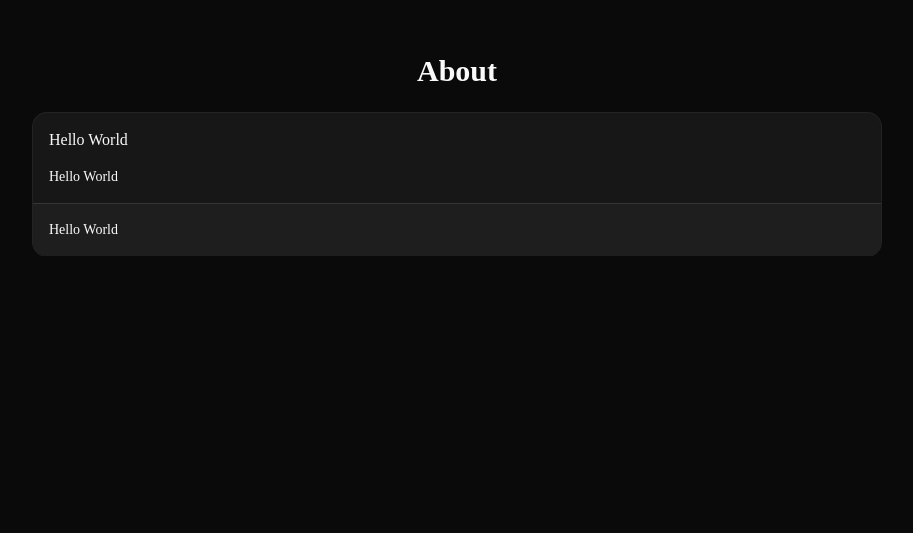
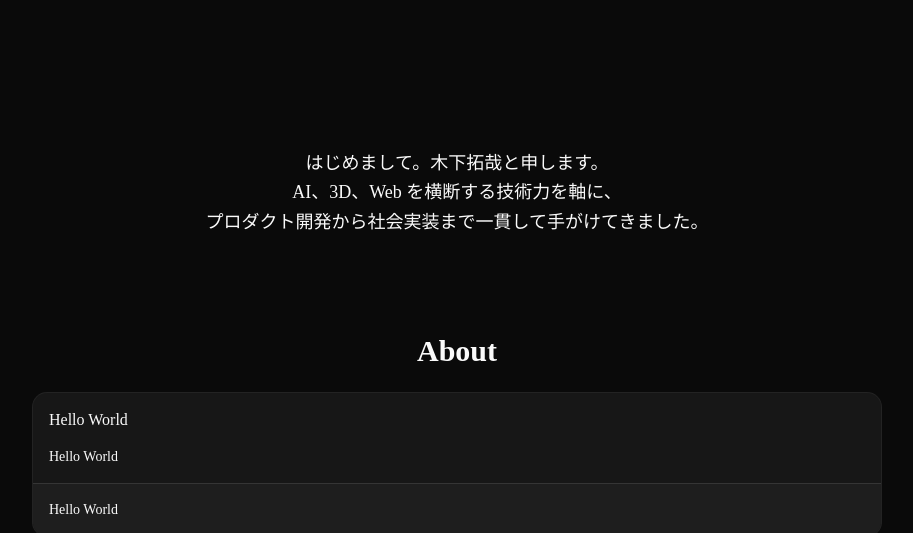
Before and after one commit to Tkino117/portfolio, a Next.js app: page / in a window 1280 px wide. Shown: the part 747-1280 px from the top of the page, without its empty margins (183-1096 px from the left). Before the commit the page ends 1003 px from the top, so only its background shows below. Built offline with nearby package versions, Linux system fonts and the light colour scheme.

Commit message:
create intro

```diff
--- a/src/app/page.tsx
+++ b/src/app/page.tsx
@@ -1,11 +1,13 @@
 import { Card, CardHeader, CardTitle, CardContent, CardFooter } from "@/components/ui/card";
 import { HeroSection } from "@/components/hero-section";
+import { Introduction } from "@/components/introduction";
 import { SectionTitle } from "@/components/section-title";
 
 export default function Home() {
 	return (
 		<div>
 			<HeroSection />
+			<Introduction />
 			<SectionTitle>About</SectionTitle>
 			<Card>
 				<CardHeader>
--- /dev/null
+++ b/src/components/introduction.tsx
@@ -0,0 +1,13 @@
+export function Introduction() {
+	return (
+		<section className="py-24 text-center">
+			<p className="text-lg leading-relaxed">
+				はじめまして。木下拓哉と申します。
+				<br />
+				AI、3D、Web を横断する技術力を軸に、
+				<br />
+				プロダクト開発から社会実装まで一貫して手がけてきました。
+			</p>
+		</section>
+	);
+}
```
